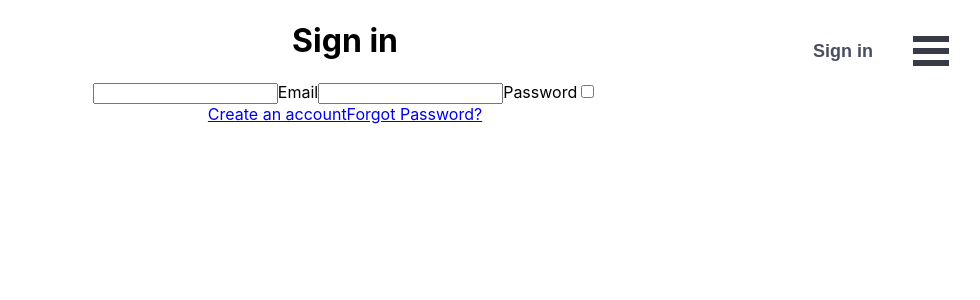
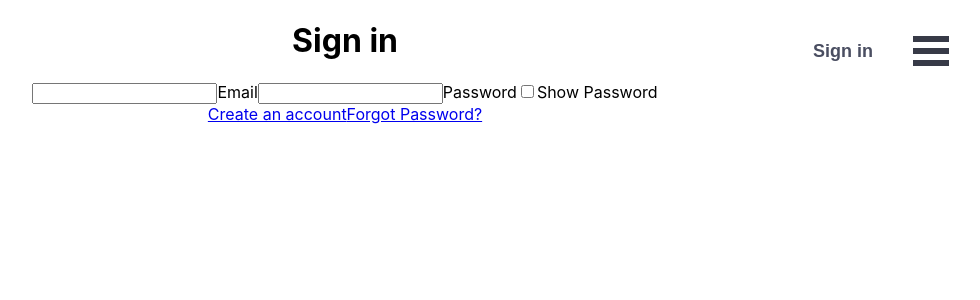
Before and after one commit to maxd66/valorant-random, a React (Create React App) app in the folder client/: page /signIn in a window 1280 px wide. Shown: the top 300 px of the page, without its empty margins (295-1275 px from the left). Built offline with nearby package versions, Linux system fonts and the light colour scheme.

Commit message:
added label to checkbox

```diff
--- a/client/src/pages/SignIn/SignIn.js
+++ b/client/src/pages/SignIn/SignIn.js
@@ -53,11 +53,14 @@ function SignIn() {
         </label>
         <input
           id="showPassword-checkbox"
+          name="showPassword-checkbox"
           type="checkbox"
           onChange={handleCheckClick}
           checked={checked}
-          value="Show Password"
         />
+        <label id="checkBox-label" htmlFor="showPassword-checkbox">
+          Show Password
+        </label>
       </form>
       <a id="signUp-link" href="/signup">
         Create an account
```
